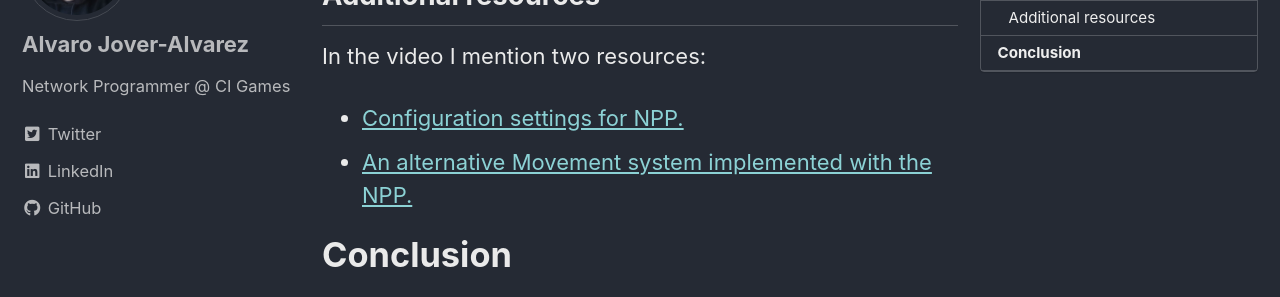
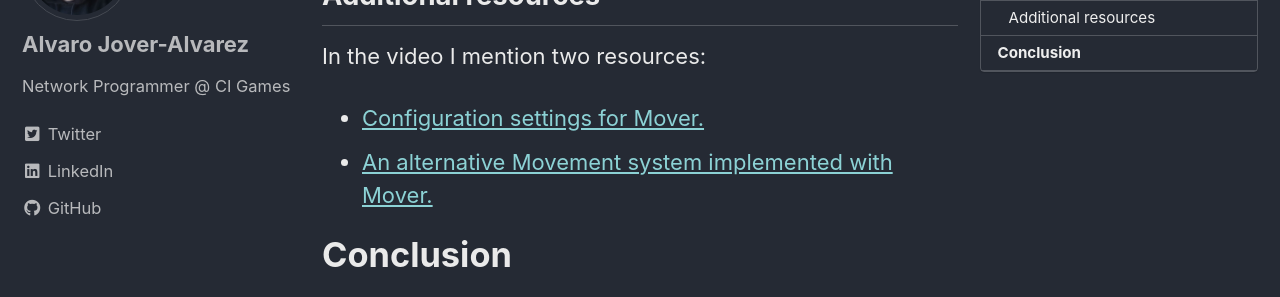
Before and after one commit to vorixo/devtricks, a Jekyll site: the page built from _posts/2024-02-03-mover-show.md, in a window 1280 px wide and 900 px high, scrolled down 1418 px. Shown: the part 155-452 px from the top of the window. Built offline with Jekyll 4.4.1, drawn with Linux system fonts in a browser that asks for light colours; cached includes are drawn as plain includes.

Commit message:
[UPD] Refreshing mover article with new Q3 links

```diff
--- a/_posts/2024-02-03-mover-show.md
+++ b/_posts/2024-02-03-mover-show.md
@@ -35,8 +35,8 @@
 ## Additional resources
 
 In the video I mention two resources:
-* [Configuration settings for NPP.](https://github.com/ElSnaps/NetworkPredictionPlugin-Q3-PMove/blob/main/Config/DefaultNetworkPrediction.ini)
-* [An alternative Movement system implemented with the NPP.](https://github.com/ElSnaps/NetworkPredictionPlugin-Q3-PMove/tree/main)
+* [Configuration settings for Mover.](https://github.com/daftsoftware/MoverQ3?tab=readme-ov-file#important-notices)
+* [An alternative Movement system implemented with Mover.](https://github.com/daftsoftware/MoverQ3)
 
 # Conclusion
 
```
